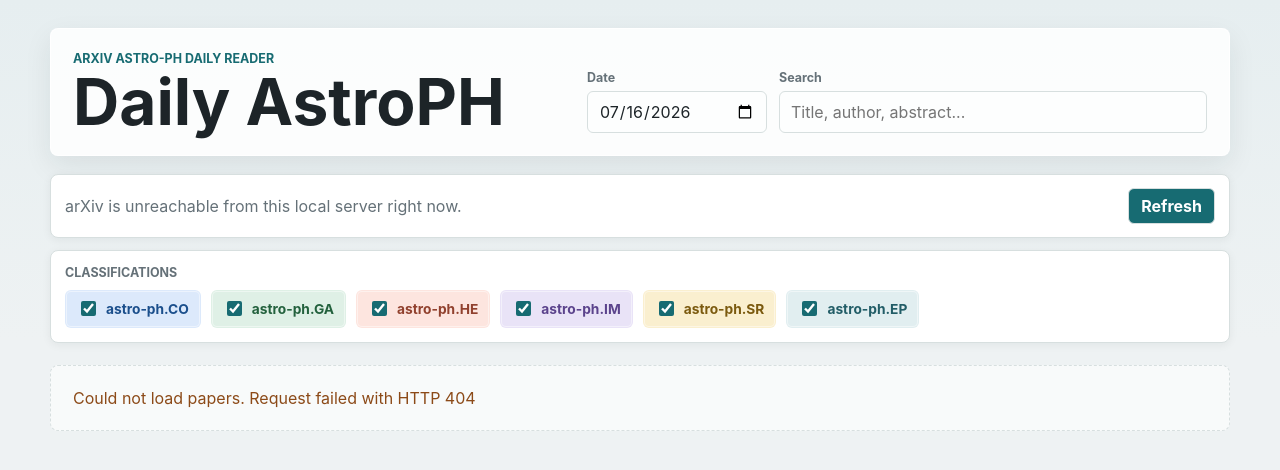
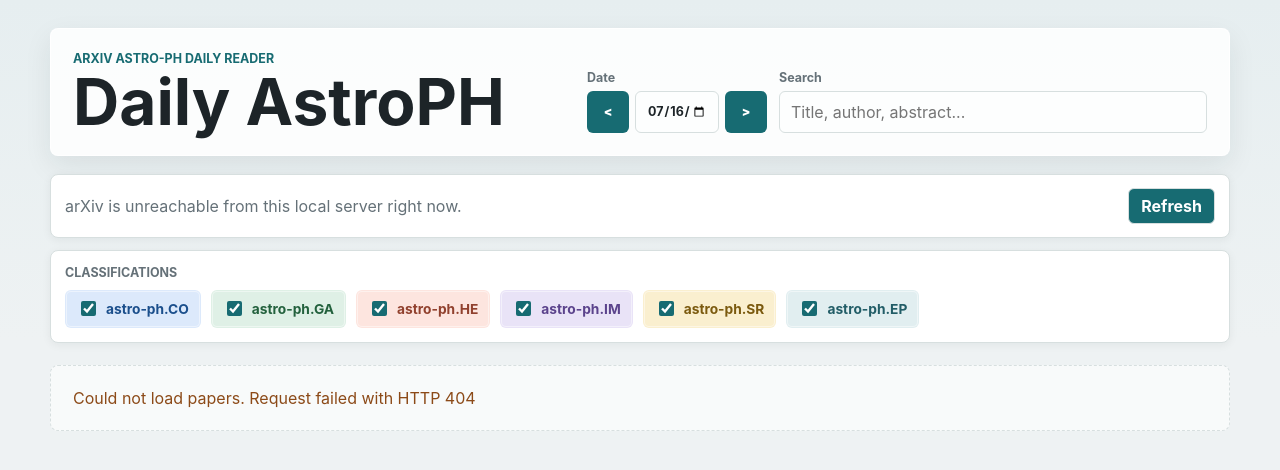
Before and after one commit to afaisst/DAP, a website: page public/index.html in a window 1280 px wide. Drawn offline with Linux system fonts and the light colour scheme; no server answers.

Commit message:
Add date step controls

```diff
--- a/public/app.js
+++ b/public/app.js
@@ -60,6 +60,8 @@
 };
 
 const dateInput = document.querySelector("#dateInput");
+const prevDateButton = document.querySelector("#prevDateButton");
+const nextDateButton = document.querySelector("#nextDateButton");
 const searchInput = document.querySelector("#searchInput");
 const categoryFilters = document.querySelector("#categoryFilters");
 const topicList = document.querySelector("#topicList");
@@ -92,6 +94,9 @@
   state.selectedDate = dateInput.value;
   loadPapers();
 });
+
+prevDateButton.addEventListener("click", () => shiftSelectedDate(-1));
+nextDateButton.addEventListener("click", () => shiftSelectedDate(1));
 
 searchInput.addEventListener("input", () => {
   state.search = searchInput.value.trim().toLowerCase();
@@ -126,6 +131,14 @@
     topicList.innerHTML = `<div class="empty error">Could not load papers. ${escapeHtml(error.message)}</div>`;
     setStatus("arXiv is unreachable from this local server right now.");
   }
+}
+
+function shiftSelectedDate(dayOffset) {
+  const date = new Date(`${state.selectedDate}T12:00:00`);
+  date.setDate(date.getDate() + dayOffset);
+  state.selectedDate = date.toISOString().slice(0, 10);
+  dateInput.value = state.selectedDate;
+  loadPapers();
 }
 
 function parseArxivFeed(xmlText) {
--- a/public/index.html
+++ b/public/index.html
@@ -17,7 +17,11 @@
         <div class="controls">
           <label class="field">
             <span>Date</span>
-            <input id="dateInput" type="date">
+            <span class="date-control">
+              <button id="prevDateButton" class="date-step-button" type="button" aria-label="Previous day">&lt;</button>
+              <input id="dateInput" type="date">
+              <button id="nextDateButton" class="date-step-button" type="button" aria-label="Next day">&gt;</button>
+            </span>
           </label>
 
           <label class="field search-field">
--- a/public/styles.css
+++ b/public/styles.css
@@ -98,6 +98,32 @@
 .field input:focus {
   border-color: var(--accent);
   outline: 3px solid rgba(23, 107, 114, 0.18);
+}
+
+.date-control {
+  display: grid;
+  grid-template-columns: 42px minmax(0, 1fr) 42px;
+  gap: 6px;
+}
+
+.date-step-button {
+  min-width: 42px;
+  min-height: 42px;
+  border: 1px solid transparent;
+  border-radius: 6px;
+  background: var(--accent);
+  color: #ffffff;
+  cursor: pointer;
+  font-weight: 900;
+  transition: background 160ms ease, transform 160ms ease;
+}
+
+.date-step-button:hover {
+  background: var(--accent-strong);
+}
+
+.date-step-button:active {
+  transform: translateY(1px);
 }
 
 .status-row {
```
